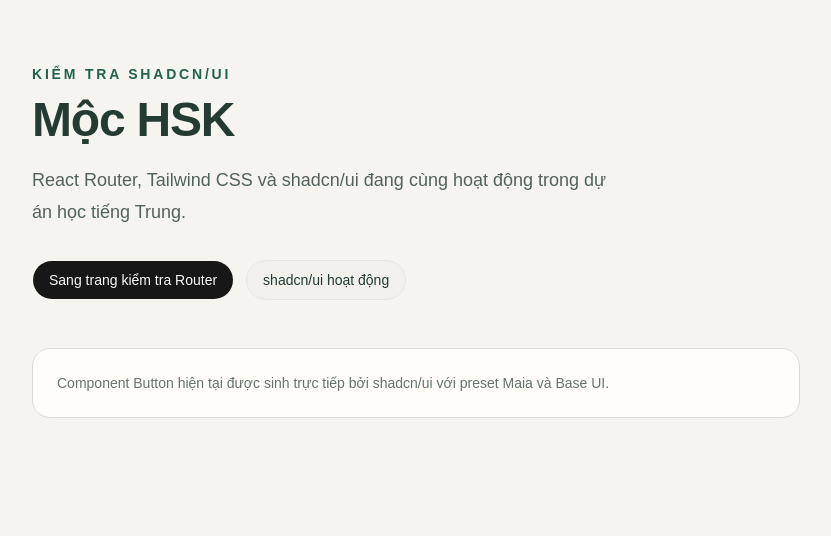
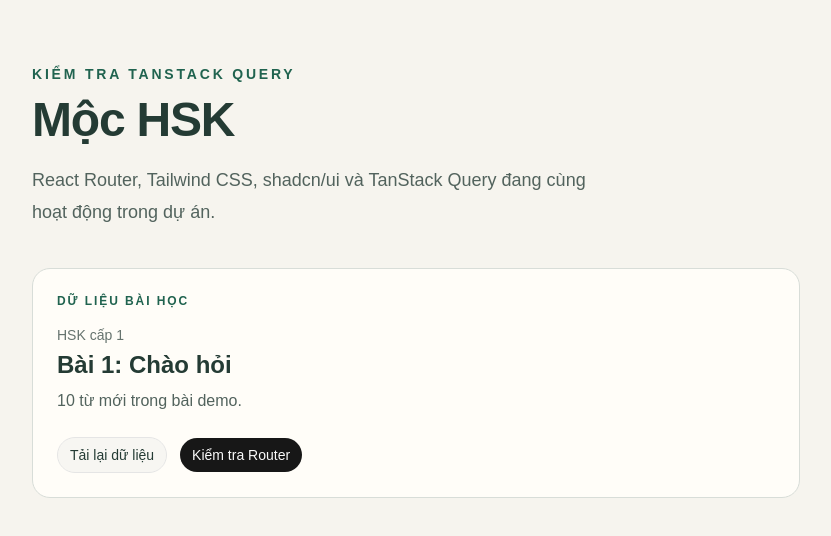
Before and after one commit to Cotruongzinh/moc-hsk, a React (Vite) app: page / in a window 1280 px wide. Shown: the top 536 px of the page, without its empty margins (224-1055 px from the left). Built offline with nearby package versions, Linux system fonts and the light colour scheme.

Commit message:
chore: add TanStack Query

```diff
--- a/package.json
+++ b/package.json
@@ -15,12 +15,13 @@
     "@hugeicons/core-free-icons": "^4.3.5",
     "@hugeicons/react": "^1.1.10",
     "@tailwindcss/vite": "^4.3.3",
+    "@tanstack/react-query": "^5.104.5",
+    "@tanstack/react-query-devtools": "^5.104.5",
     "class-variance-authority": "^0.7.1",
     "cn": "^0.5.0",
     "react": "^19.3.1",
     "react-dom": "^19.3.1",
     "react-router": "^8.5.0",
-    "shadcn": "^4.22.1",
     "tailwindcss": "^4.3.3",
     "tw-animate-css": "^1.4.0"
   },
@@ -34,6 +35,7 @@
     "eslint-plugin-react-hooks": "^7.1.1",
     "eslint-plugin-react-refresh": "^0.5.7",
     "globals": "^17.13.0",
+    "shadcn": "^4.22.1",
     "typescript": "~6.0.3",
     "typescript-eslint": "^8.71.2",
     "vite": "^8.3.4"
--- a/src/App.tsx
+++ b/src/App.tsx
@@ -1,13 +1,35 @@
+import { useQuery } from '@tanstack/react-query'
 import { Link, Route, Routes } from 'react-router'
 
 import { Button, buttonVariants } from '@/components/ui/button'
 
+type BaiHocDemo = {
+  capDo: string
+  tenBai: string
+  soTuMoi: number
+}
+
+async function layBaiHocDemo(): Promise<BaiHocDemo> {
+  await new Promise((resolve) => setTimeout(resolve, 800))
+
+  return {
+    capDo: 'HSK cấp 1',
+    tenBai: 'Bài 1: Chào hỏi',
+    soTuMoi: 10,
+  }
+}
+
 function TrangChu() {
+  const baiHocQuery = useQuery({
+    queryKey: ['demo', 'bai-hoc', 1],
+    queryFn: layBaiHocDemo,
+  })
+
   return (
     <main className="min-h-screen bg-[#F6F4EE] px-6 py-16 text-[#243B34]">
       <div className="mx-auto max-w-3xl">
         <p className="mb-3 text-sm font-semibold uppercase tracking-[0.2em] text-[#20634F]">
-          Kiểm tra shadcn/ui
+          Kiểm tra TanStack Query
         </p>
 
         <h1 className="text-5xl font-bold tracking-tight">
@@ -15,32 +37,62 @@ function TrangChu() {
         </h1>
 
         <p className="mt-5 max-w-xl text-lg leading-8 text-[#52635D]">
-          React Router, Tailwind CSS và shadcn/ui đang cùng hoạt động
-          trong dự án học tiếng Trung.
+          React Router, Tailwind CSS, shadcn/ui và TanStack Query đang
+          cùng hoạt động trong dự án.
         </p>
 
-        <div className="mt-8 flex flex-wrap gap-3">
-          <Link
-            to="/kiem-tra-router"
-            className={buttonVariants({ size: 'lg' })}
-          >
-            Sang trang kiểm tra Router
-          </Link>
+        <section className="mt-10 rounded-2xl border border-[#D8DDD8] bg-[#FFFDF8] p-6">
+          <p className="text-xs font-semibold uppercase tracking-[0.16em] text-[#20634F]">
+            Dữ liệu bài học
+          </p>
 
-          <Button
-            type="button"
-            variant="outline"
-            size="lg"
-          >
-            shadcn/ui hoạt động
-          </Button>
-        </div>
+          {baiHocQuery.isPending && (
+            <p className="mt-4 text-[#66736E]">
+              Đang tải dữ liệu bài học...
+            </p>
+          )}
 
-        <section className="mt-12 rounded-2xl border border-[#D8DDD8] bg-[#FFFDF8] p-6">
-          <p className="text-sm text-[#66736E]">
-            Component Button hiện tại được sinh trực tiếp bởi shadcn/ui
-            với preset Maia và Base UI.
-          </p>
+          {baiHocQuery.isError && (
+            <p className="mt-4 text-red-700">
+              Không thể tải dữ liệu bài học.
+            </p>
+          )}
+
+          {baiHocQuery.data && (
+            <div className="mt-4">
+              <p className="text-sm text-[#66736E]">
+                {baiHocQuery.data.capDo}
+              </p>
+
+              <h2 className="mt-1 text-2xl font-semibold">
+                {baiHocQuery.data.tenBai}
+              </h2>
+
+              <p className="mt-2 text-[#52635D]">
+                {baiHocQuery.data.soTuMoi} từ mới trong bài demo.
+              </p>
+            </div>
+          )}
+
+          <div className="mt-6 flex flex-wrap gap-3">
+            <Button
+              type="button"
+              variant="outline"
+              onClick={() => baiHocQuery.refetch()}
+              disabled={baiHocQuery.isFetching}
+            >
+              {baiHocQuery.isFetching
+                ? 'Đang tải...'
+                : 'Tải lại dữ liệu'}
+            </Button>
+
+            <Link
+              to="/kiem-tra-router"
+              className={buttonVariants()}
+            >
+              Kiểm tra Router
+            </Link>
+          </div>
         </section>
       </div>
     </main>
@@ -60,7 +112,7 @@ function KiemTraRouter() {
         </h1>
 
         <p className="mt-3 text-[#66736E]">
-          Routing, Tailwind CSS và shadcn/ui đều đã được tích hợp.
+          Routing và toàn bộ stack giao diện nền vẫn hoạt động.
         </p>
 
         <Link
--- /dev/null
+++ b/src/lib/query-client.ts
@@ -0,0 +1,3 @@
+import { QueryClient } from '@tanstack/react-query'
+
+export const queryClient = new QueryClient()
--- a/src/main.tsx
+++ b/src/main.tsx
@@ -1,13 +1,22 @@
 import { StrictMode } from 'react'
 import { createRoot } from 'react-dom/client'
+import { QueryClientProvider } from '@tanstack/react-query'
+import { ReactQueryDevtools } from '@tanstack/react-query-devtools'
 import { BrowserRouter } from 'react-router'
+
+import App from '@/App.tsx'
+import { queryClient } from '@/lib/query-client'
+
 import './index.css'
-import App from '@/App.tsx'
 
 createRoot(document.getElementById('root')!).render(
   <StrictMode>
-    <BrowserRouter>
-      <App />
-    </BrowserRouter>
+    <QueryClientProvider client={queryClient}>
+      <BrowserRouter>
+        <App />
+      </BrowserRouter>
+
+      <ReactQueryDevtools initialIsOpen={false} />
+    </QueryClientProvider>
   </StrictMode>,
 )
```
Also changed, not shown: 1 other file (tests, documents, lock files or other folders).
